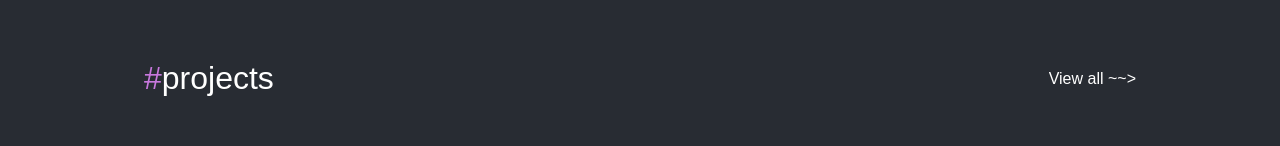
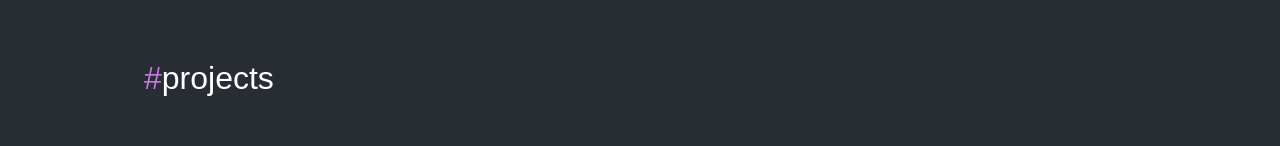
Before and after one commit to AadityaJujagar/portfolio-aaditya-reactJs, a React (Create React App) app: page / in a window 1280 px wide. Shown: the part 646-792 px from the top of the page. Built offline with nearby package versions, Linux system fonts and the light colour scheme; a web font is replaced by a local one.

Commit message:
view all projects header button removed.

```diff
--- a/src/components/ProjectSec/ProjectSec.jsx
+++ b/src/components/ProjectSec/ProjectSec.jsx
@@ -1,5 +1,4 @@
 import React from "react";
-import { Link } from "react-router-dom";
 import { ReactProjectsData } from "../../Data";
 import ProjectCard from "../ProjectCard/ProjectCard";
 import Line1 from "../../images/SVGs/Line1.svg";
@@ -15,9 +14,6 @@ function ProjectSec() {
             projects
           </p>
           <img src={Line1} alt="" />
-          <Link to="/projectspage">
-            <button className="proViewAll">View all {"~~>"}</button>
-          </Link>
         </div>
         <div className="proCardSec">
           {ReactProjectsData.map((proData) => (
--- a/src/components/ProjectSec/projectsec.css
+++ b/src/components/ProjectSec/projectsec.css
@@ -35,29 +35,11 @@
   line-height: normal;
 }
 
-.proViewAll {
-  border: none;
-  background-color: transparent;
-  color: var(--white);
-  font-size: 16px;
-  font-style: normal;
-  font-weight: 400;
-  line-height: normal;
-  transition: ease-out 0.3s;
-  cursor: pointer;
-  margin-left: 230px;
-}
-
-.proViewAll:hover {
-  color: var(--primary);
-}
-
 .proCardSec {
   display: inline-flex;
   align-items: flex-start;
   gap: 16px;
   justify-content: center;
-
 }
 
 /* for small screen laptops */
@@ -89,9 +71,6 @@
     justify-content: flex-start;
     align-items: flex-start;
   }
-  .proViewAll {
-    margin-left: 24px;
-  }
   .proCardSec {
     display: flex;
     flex-wrap: wrap;
```
